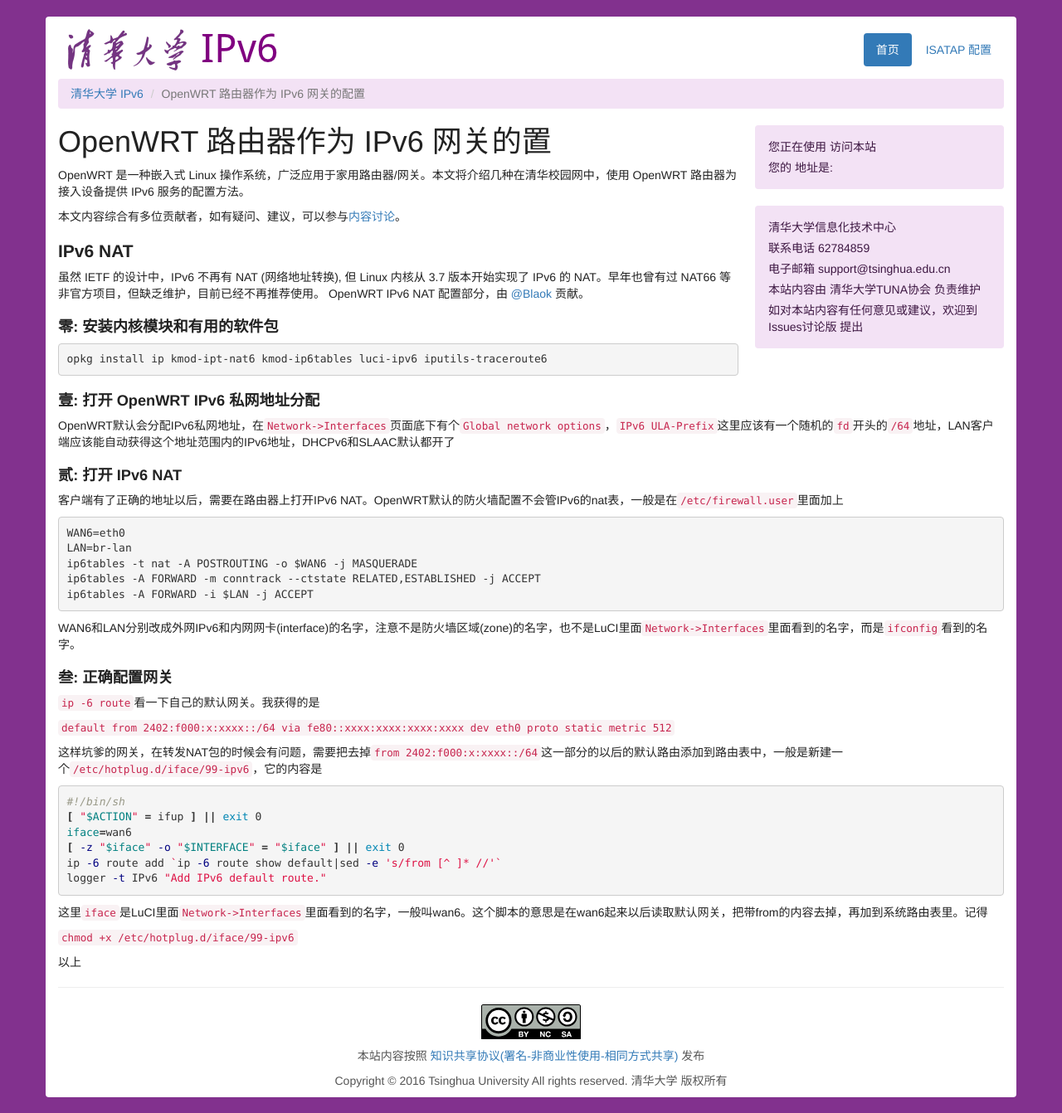
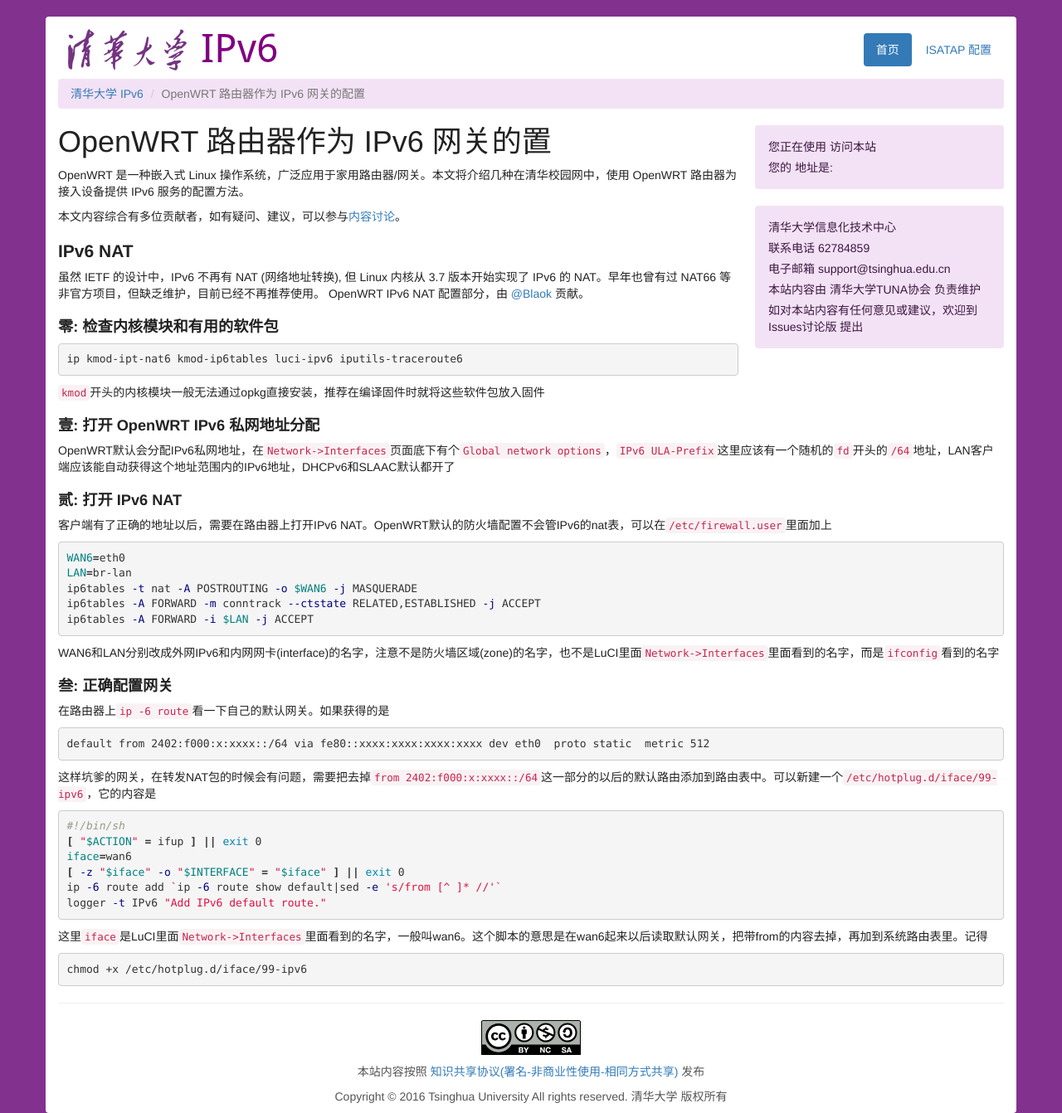
Before and after one commit to wtx626/ipv6.tsinghua.edu.cn, a Jekyll site: the page built from openwrt.md, in a window 1280 px wide. Shown: the whole page at 83% size. Built offline with Jekyll 4.4.1, drawn with Linux system fonts in a browser that asks for light colours.

Commit message:
fix: fix descriptions about packages

````diff
--- a/openwrt.md
+++ b/openwrt.md
@@ -16,11 +16,13 @@ OpenWRT 是一种嵌入式 Linux 操作系统，广泛应用于家用路由器/
 虽然 IETF 的设计中，IPv6 不再有 NAT (网络地址转换), 但 Linux 内核从 3.7 版本开始实现了 IPv6 的 NAT。早年也曾有过 NAT66 等非官方项目，但缺乏维护，目前已经不再推荐使用。
 OpenWRT IPv6 NAT 配置部分，由 [@Blaok](https://blog.blaok.me/) 贡献。
 
-### 零: 安装内核模块和有用的软件包
+### 零: 检查内核模块和有用的软件包
 
 ```
-opkg install ip kmod-ipt-nat6 kmod-ip6tables luci-ipv6 iputils-traceroute6
+ip kmod-ipt-nat6 kmod-ip6tables luci-ipv6 iputils-traceroute6
 ```
+
+`kmod`开头的内核模块一般无法通过opkg直接安装，推荐在编译固件时就将这些软件包放入固件
 
 ### 壹: 打开 OpenWRT IPv6 私网地址分配
 
@@ -28,9 +30,9 @@ opkg install ip kmod-ipt-nat6 kmod-ip6tables luci-ipv6 iputils-traceroute6
 
 ### 贰: 打开 IPv6 NAT
 
-客户端有了正确的地址以后，需要在路由器上打开IPv6 NAT。OpenWRT默认的防火墙配置不会管IPv6的nat表，一般是在`/etc/firewall.user`里面加上
+客户端有了正确的地址以后，需要在路由器上打开IPv6 NAT。OpenWRT默认的防火墙配置不会管IPv6的nat表，可以在`/etc/firewall.user`里面加上
 
-```
+```bash
 WAN6=eth0
 LAN=br-lan
 ip6tables -t nat -A POSTROUTING -o $WAN6 -j MASQUERADE
@@ -38,15 +40,17 @@ ip6tables -A FORWARD -m conntrack --ctstate RELATED,ESTABLISHED -j ACCEPT
 ip6tables -A FORWARD -i $LAN -j ACCEPT
 ```
 
-WAN6和LAN分别改成外网IPv6和内网网卡(interface)的名字，注意不是防火墙区域(zone)的名字，也不是LuCI里面`Network->Interfaces`里面看到的名字，而是`ifconfig`看到的名字。
+WAN6和LAN分别改成外网IPv6和内网网卡(interface)的名字，注意不是防火墙区域(zone)的名字，也不是LuCI里面`Network->Interfaces`里面看到的名字，而是`ifconfig`看到的名字
 
 ### 叁: 正确配置网关
 
-`ip -6 route`看一下自己的默认网关。我获得的是
+在路由器上`ip -6 route`看一下自己的默认网关。如果获得的是
 
-```default from 2402:f000:x:xxxx::/64 via fe80::xxxx:xxxx:xxxx:xxxx dev eth0  proto static  metric 512```
+```
+default from 2402:f000:x:xxxx::/64 via fe80::xxxx:xxxx:xxxx:xxxx dev eth0  proto static  metric 512
+```
 
-这样坑爹的网关，在转发NAT包的时候会有问题，需要把去掉`from 2402:f000:x:xxxx::/64`这一部分的以后的默认路由添加到路由表中，一般是新建一个`/etc/hotplug.d/iface/99-ipv6`，它的内容是
+这样坑爹的网关，在转发NAT包的时候会有问题，需要把去掉`from 2402:f000:x:xxxx::/64`这一部分的以后的默认路由添加到路由表中。可以新建一个`/etc/hotplug.d/iface/99-ipv6`，它的内容是
 
 ```bash
 #!/bin/sh
@@ -59,6 +63,6 @@ logger -t IPv6 "Add IPv6 default route."
 
 这里`iface`是LuCI里面`Network->Interfaces`里面看到的名字，一般叫wan6。这个脚本的意思是在wan6起来以后读取默认网关，把带from的内容去掉，再加到系统路由表里。记得
 
-```chmod +x /etc/hotplug.d/iface/99-ipv6```
-
-以上
+```
+chmod +x /etc/hotplug.d/iface/99-ipv6
+```
````
